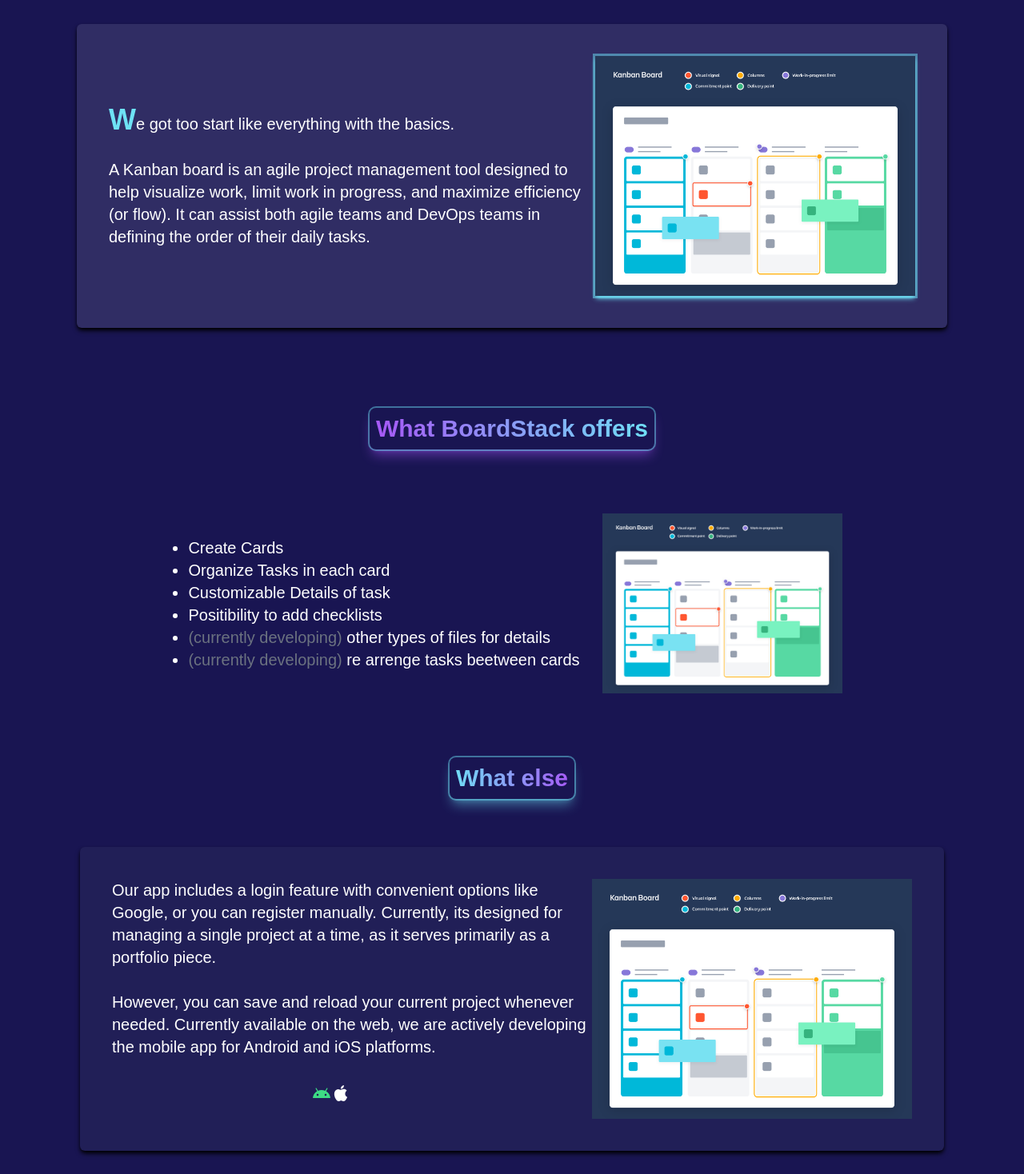
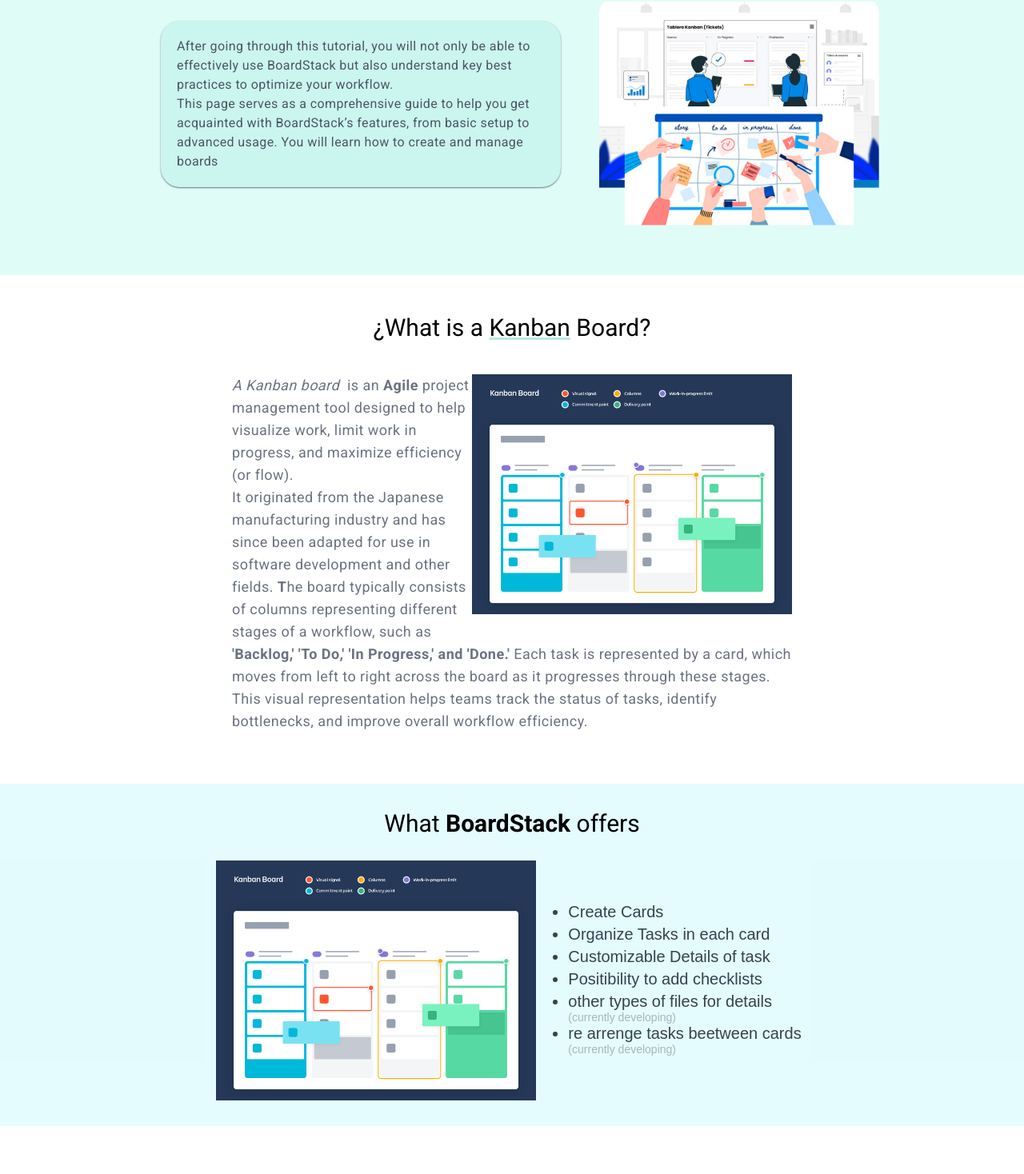
Before and after one commit to GabrielPaparello/TrelloClon, a Next.js app: page /learnBoardStack in a window 1280 px wide. Shown: the part 197-1665 px from the top of the page at 80% size. Built offline with nearby package versions, Linux system fonts and the light colour scheme; a web font is replaced by a local one.

Commit message:
refactor of learnSection

```diff
--- a/src/UI/components/nav/Mobile.tsx
+++ b/src/UI/components/nav/Mobile.tsx
@@ -23,13 +23,20 @@ export const MobileNav = ({
         onClick={() => setOpen(!open)}
       />
 
+      <Image
+        src="/assets/logo.png"
+        alt="logoBrand"
+        width={50}
+        height={50}
+        className="rounded-full"
+      />
       <aside
-        className={`absolute ease-in-out left-2 top-14 h-[350px] bg-[#191552]/[0.99] ring-2 duration-700 ring-[#000000]/20 rounded-lg shadow-md flex items-start p-2 gap-5 justify-start flex-col w-60 ${
+        className={`absolute ease-in-out left-2 top-16 h-[350px] bg-[#191552]/[0.99] z-10 ring-2 duration-700 ring-[#000000]/20 rounded-lg shadow-md flex items-start p-2 gap-5 justify-start flex-col w-60 ${
           open ? "" : "left-[-100%]"
         }`}
       >
         <div className="flex items-center ml-1 ">
-          <h2 className="text-[#6ee2f5] tracking-wide text-transparent bg-clip-text bg-gradient-to-r from-[#6ee2f5] via-purple-500 to-[#6ee2f5] text-2xl font-bold">
+          <h2 className="text-[#6ee2f5] tracking-wide text-transparent bg-clip-text bg-gradient-to-r from-[#6ee2f5] via-purple-500 to-[#6ee2f5] text-xl font-bold">
             BoardStack
           </h2>{" "}
           <Image
@@ -46,10 +53,10 @@ export const MobileNav = ({
             return (
               <li
                 key={link.path}
-                className="fira flex space-x-2 uppercase font-medium tracking-widest items-center  justify-center"
+                className="fira flex space-x-2 uppercase font-medium tracking-widest items-center text-sm  justify-center"
               >
                 {path === link.path ? (
-                  <h3 key={link.name} className={`text-gray-600 cursor-none `}>
+                  <h3 key={link.name} className={`text-gray-600 cursor-none  `}>
                     <IconComponent
                       className={` mr-2 mb-2 ${
                         path !== link.path ? "" : "text-gray-600 "
--- a/src/app/globals.css
+++ b/src/app/globals.css
@@ -57,6 +57,14 @@
   }
 }
 
+.shape {
+  float: right;
+  width: 400px;
+  height: auto;
+  shape-outside: inset(0px 0px 0px 0px);
+  clip-path: inset(0px 0px 0px 0px);
+}
+
 p,
 h2,
 h3,
--- a/src/app/learnBoardStack/UI/utils/rules.ts
+++ /dev/null
@@ -1,34 +0,0 @@
-import AndroidIcon from "@mui/icons-material/Android";
-import AppleIcon from "@mui/icons-material/Apple";
-import { HeaderText, SectionOne, SectionTwo } from "./types";
-
-export const HeaderSectionText: HeaderText = {
-  title: "What is a Kanban Board",
-  subtitle: "We got too start like everything with the basics.",
-  paragraph: `A Kanban board is an agile project management tool
-    designed to help visualize work, limit work in progress, and
-    maximize efficiency (or flow). It can assist both agile teams and
-    DevOps teams in defining the order of their daily tasks.`,
-  image: "/assets/blog/kanbanExample.png",
-  altImage: "Example of a kanban board and its elements.",
-};
-export const MainSectionTextOne: SectionOne = {
-  title: "What BoardStack offers",
-  image: "/assets/blog/kanbanExample.png",
-  altImage: "Another example of what BoardStack offers in a kanban",
-};
-
-export const MainSectionTextTwo: SectionTwo = {
-  title: "What Else",
-  paragraph: `Our app includes a login feature with convenient options like
-  Google, or you can register manually. Currently, its designed
-  for managing a single project at a time, as it serves primarily
-  as a portfolio piece.`,
-  paragraphTwo: `However, you can save and reload your current project whenever
-  needed. Currently available on the web, we are actively
-  developing the mobile app for Android and iOS platforms.`,
-  androidIcon: AndroidIcon,
-  appleIcon: AppleIcon,
-  image: "/assets/blog/kanbanExample.png",
-  altImage: "Another Kanban Example",
-};
--- a/src/app/learnBoardStack/page.tsx
+++ b/src/app/learnBoardStack/page.tsx
@@ -1,51 +1,79 @@
-"use client";
 import React from "react";
 import Image from "next/image";
-import Homenav from "../../UI/components/nav/Nav";
-import "../globals.css";
 import AndroidIcon from "@mui/icons-material/Android";
 import AppleIcon from "@mui/icons-material/Apple";
 
-const page = () => {
+const Page = () => {
   return (
-    <>
-      {/* <header className=" mb-[40px] ">
-        <nav>
-          <Homenav />
-        </nav>
-      </header> */}
-      <main className="flex flex-col  items-center justify-center text-white m-5 ">
-        <h1 className="text-white text-center md:text-4xl text-2xl p-2 antialiased tracking-wide  raleway md:p-10  ">
-          What is a Kanban Board{" "}
+    <div className="bg-white">
+      <header className="bg-teal-200/30 ">
+        <h1 className="md:text-4xl text-gray-600 antialiased text-2xl pt-16 text-center font-semibold">
+          Getting started with BoardStack
         </h1>
-        <div className="flex flex-col  items-center">
-          <h2 className="text-xl md:text-2xl raleway "></h2>
-          <section className="flex md:flex-row flex-col  md:p-10 p-8  gap-2 fira  mt-5 text-center bg-white/10 rounded-md shadow-black shadow-md   ">
-            {/*video explanation */}
-            <p className=" fira md:text-xl max-w-[600px] md:min-w-[400px] self-center text-start first-letter:text-4xl first-letter:font-bold first-letter:text-[#6ee2f5]  text-pretty leading-relax">
-              We got too start like everything with the basics.
-              <br /> <br />A Kanban board is an agile project management tool
-              designed to help visualize work, limit work in progress, and
-              maximize efficiency (or flow). It can assist both agile teams and
-              DevOps teams in defining the order of their daily tasks.
+        <section className="flex flex-col md:flex-row pt-5 items-center md:items-start justify-center gap-2">
+          <p className="text-gray-600 max-w-[500px] p-5 mx-5 md:mr-10  bg-teal-500/10 shadow-sm rounded-3xl shadow-gray-500 mt-8 text-center md:text-start  tracking-wide ">
+            After going through this tutorial, you will not only be able to
+            effectively use BoardStack but also understand key best practices to
+            optimize your workflow. <br />
+            This page serves as a comprehensive guide to help you get acquainted
+            with BoardStack’s features, from basic setup to advanced usage. You
+            will learn how to create and manage boards
           </p>
-
+          <Image
+            src="/assets/Header.png"
+            alt="headerImg"
+            width={400}
+            height={300}
+            className="rounded-3xl h-auto w-[350px]  "
+          />
+        </section>
+      </header>
+      <main className="pt-2">
+        <section>
+          <h2 className="text-center text-xl md:text-3xl my-10">
+            ¿What is a{" "}
+            <span className="underline underline-offset-2 decoration-teal-500/30">
+              Kanban
+            </span>{" "}
+            Board?
+          </h2>
+          <article className="flex flex-col items-center gap-5">
+            <p className="text-gray-500 text-lg max-w-[700px] mx-5 tracking-wide ">
               <Image
                 src="/assets/blog/kanbanExample.png"
                 width={400}
                 height={311}
                 alt="kanBan elements example"
-              className="self-center ring-[#6ee2f5]/50 shadow-md shadow-[#6ee2f5] ring-1 ring-offset-2 ring-offset-current md:hover:scale-[1.35] md:hover:-translate-x-10  transition-all duration-300 "
+                className="shape pb-5"
               />
+              <em>A Kanban board</em>&nbsp; is an <strong>Agile</strong> project
+              management tool designed to help visualize work, limit work in
+              progress, and maximize efficiency (or flow). <br /> It originated
+              from the Japanese manufacturing industry and has since been
+              adapted for use in software development and other fields.{" "}
+              <strong>T</strong>he board typically consists of columns
+              representing different stages of a workflow, such as{" "}
+              <strong>'Backlog,' 'To Do,' 'In Progress,' and 'Done.'</strong>{" "}
+              Each task is represented by a card, which moves from left to right
+              across the board as it progresses through these stages. This
+              visual representation helps teams track the status of tasks,
+              identify bottlenecks, and improve overall workflow efficiency.
+            </p>
+          </article>
         </section>
-        </div>
-        <section className="flex flex-col gap-20 mt-20 md:p-5 items-center justify-center">
-          <h2 className="relative text-center text-3xl antialiased  fira  z-10 text-[#6ee2f5] text-transparent bg-clip-text bg-gradient-to-r from-purple-500 p-2 to-[#6ee2f5] font-bold bg-[#6ee2f5]/20 ">
-            What BoardStack offers{" "}
-            <span className=" -z-10 absolute inset-0 ring-[#6ee2f5]/50  shadow-purple-500/50   rounded-lg shadow-lg ring-2 animate-pulse"></span>
-          </h2>
-          <article className="flex md:flex-row flex-col items-center justify-center mx-4 md:space-x-5">
-            <ol className="list-disc p-2 md:text-xl text-md fira text-wrap  pl-2">
+        <section className="mt-16 pt-8 pb-8  bg-cyan-200/30">
+          <h3 className="text-center text-xl md:text-3xl">
+            What <strong>BoardStack</strong> offers
+          </h3>
+          <article className="flex pt-7 flex-col md:flex-row items-center mx-4 justify-center">
+            <Image
+              height={400}
+              width={300}
+              src="/assets/blog/kanbanExample.png"
+              alt="img"
+              className="w-[400px] h-auto"
+            />
+            <ol className="list-disc text-gray-700 p-2 mt-4 md:mt-0 md:text-xl text-md fira text-wrap  ml-8">
               <li>
                 <button>Create Cards</button>
               </li>
@@ -58,68 +86,51 @@ const page = () => {
               <li>
                 <button>Positibility to add checklists</button>
               </li>
-              <li>
-                <span className="text-gray-500 ">(currently developing)</span>{" "}
+              <li className="relative mb-3">
+                <span className="text-gray-500/50 text-sm absolute top-6 ">
+                  (currently developing)
+                </span>{" "}
                 other types of files for details
               </li>
-              <li>
-                <span className="text-gray-500">(currently developing)</span> re
-                arrenge tasks beetween cards
+              <li className="relative mb-5">
+                <span className="text-gray-500/50  text-sm absolute top-6">
+                  (currently developing)
+                </span>{" "}
+                re arrenge tasks beetween cards
               </li>
             </ol>
-            <article>
-              <Image
-                height={400}
-                width={300}
-                src="/assets/blog/kanbanExample.png"
-                alt="img"
-              />
           </article>
-          </article>
-          <section className="flex flex-col  items-center justify-center gap-5">
-            <h3 className="z-10  p-2 relative text-center text-3xl antialiased  fira font-bold text-[#6ee2f5] bg-gradient-to-r from-[#6ee2f5]  text-transparent bg-clip-text to-purple-500">
-              What else{" "}
-              <span className=" ring-[#6ee2f5]/50 shadow-[#6ee2f5]/50 rounded-lg shadow-lg ring-2  animate-pulse   -z-10 absolute inset-0 "></span>
+        </section>
+        <section className="mt-10 pt-4 pb-8">
+          <h3 className="text-center text-xl md:text-2xl">
+            What more can you do with <strong>BoardStack</strong>
           </h3>
-            <article className="md:flex md:flex-row justify-center flex flex-col items-center bg-gray-500/10 rounded-md shadow-black shadow-md p-10  mt-10 md:flex-wrap">
-              <p className="md:text-xl text-md fira   md:max-w-[600px] mb-5">
+          <article className="flex pt-7 mb-4 md:mb-0 flex-col md:flex-row items-center mx-4 justify-center">
+            <p className="max-w-[400px] mr-4 mb-4 md:mb-0 bg-emerald-200/40 shadow-sm shadow-gray-500 rounded-3xl p-5">
               Our app includes a login feature with convenient options like
-                Google, or you can register manually. Currently, its designed
-                for managing a single project at a time, as it serves primarily
-                as a portfolio piece.
-                <span className="hidden md:block">
+              Google, or you can register manually. Currently, its designed for
+              a very basic kanban experience as it serves primarily as a
+              portfolio piece.
               <br />
               However, you can save and reload your current project whenever
-                  needed. Currently available on the web, we are actively
-                  developing the mobile app for Android and iOS platforms.
+              needed. Currently available on the web, we are actively developing
+              the mobile app for Android and iOS platforms.
               <br />
               <br />
-                  <AndroidIcon className="text-5xl text-[#3ddc84] ml-[250px] " />
-                  <AppleIcon className="text-5xl   text-white  " />
-                </span>
+              <AndroidIcon className="text-5xl text-[#3ddc84] md:ml-[250px] " />
+              <AppleIcon className="text-5xl stroke-black stroke-[1px]  text-white  " />
             </p>
             <Image
               height={400}
               width={400}
               src="/assets/blog/kanbanExample.png"
               alt="img"
-                className="self-center "
+              className="shape "
             />
-              <p className="md:text-xl text-md md:hidden fira md:bg-white/10 rounded-md md:shadow-black md:shadow-md p-2 md:max-w-[600px] mt-5">
-                However, you can save and reload your current project whenever
-                needed. Currently available on the web, we are actively
-                developing the mobile app for Android and iOS platforms.
-              </p>
-              <aside className="flex md:hidden  justify-center mt-2 space-x-5  ">
-                <AndroidIcon className="text-5xl text-[#3ddc84]   " />
-                <AppleIcon className="text-5xl  stroke-black text-white    " />
-              </aside>
           </article>
         </section>
-        </section>
       </main>
-    </>
+    </div>
   );
 };
-
-export default page;
+export default Page;
```
Also changed, not shown: src/app/learnBoardStack/UI/utils/types.ts (deleted, +0 -28 lines), 1 other file (tests, documents, lock files or other folders). Lines whose indentation alone changed are shown as unchanged.
